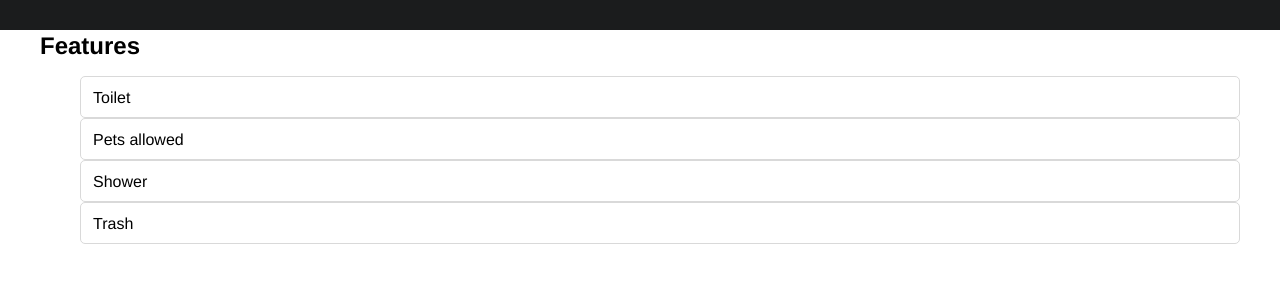
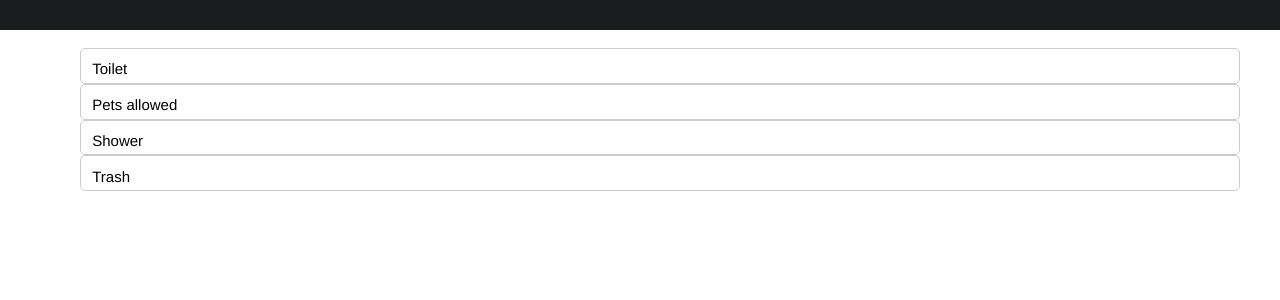
Before and after one commit to wwwidmer/hipcamp, a React app: page / in a window 1280 px wide. Shown: the top 300 px of the page. Built offline with nearby package versions, Linux system fonts and the light colour scheme; some icons are missing.

Commit message:
conditional warning

```diff
--- a/src/components/common/Page.js
+++ b/src/components/common/Page.js
@@ -8,7 +8,7 @@ class Page extends React.Component {
       return (
         <div className="page">
           <Header />
-          <div> {this.props.children} </div>
+          <div className="content"> {this.props.children} </div>
         </div>
       )
     }
--- a/src/components/pages/campground/CampgroundPage.js
+++ b/src/components/pages/campground/CampgroundPage.js
@@ -10,11 +10,7 @@ class CampgroundPage extends React.Component {
     	this.state = {
         loading: true,
         features: [],
-        campground: {
-            name: 'Smokemont Campground',
-            location: 'Smokemont Campground Rd A, Cherokee, NC 28719',
-
-        }
+        campground: {}
       };
     }
 
@@ -29,9 +25,7 @@ class CampgroundPage extends React.Component {
 
       return (
         <Page>
-            <div className="sidebar">
-              <FeatureList features={features} />
-            </div>
+            <FeatureList features={features} />
         </Page>
       )
     }
--- a/src/components/pages/campground/Feature.js
+++ b/src/components/pages/campground/Feature.js
@@ -17,10 +17,17 @@ class Feature extends React.Component {
     render () {
         const { title, presence, subfeatures, key } = this.props;
         const { hideSubfeatures } = this.state;
-        const color = presence ? 'green' : 'red';
+        var color = presence ? 'green' : 'red';
+        var checked = presence ? 'checkmark icon': 'minus icon';
         const hidden = (subfeatures || []).length ? '' : 'hidden';
         const showOrHide = hideSubfeatures ? 'chevron down icon' : 'chevron up icon';
-        const checked = presence ? 'checkmark icon': 'minus icon'
+
+        for (var i = 0; i < subfeatures.length; i++) {
+          if (presence && !subfeatures[i].presence) {
+            color = 'yellow';
+            checked = 'warning sign icon';
+          }
+        }
 
         return (
           <li className={`feature ${color}`}>
@@ -49,7 +56,6 @@ class FeatureList extends React.Component {
     const hide = hidden ? 'hidden': '';
     return (
       <div className={`featurelist ${hide}`}>
-        {!subfeature && <h2> Features </h2>}
         <ul className={`${subfeatureList}`}>
           {
             features.map( ( feature, i) => {
--- a/src/style.scss
+++ b/src/style.scss
@@ -8,22 +8,17 @@ $font-stack: Helvetica, sans-serif;
 }
 
 .page {
-  display: grid;
-  grid-template-columns: 3fr;
-  grid-template-rows: minmax(1fr, 500px);
+  .content {
+    display: grid;
+    grid-template-columns: 3fr;
+    grid-template-rows: minmax(1fr, 500px);
+  }
   margin: 2em;
 }
 
 .featurelist {
   width: 100%;
-  display: grid;
-  grid-template-columns: 1fr;
-  grid-template-rows: minmax(1fr, 100px);
   font-family: $font-stack;
-
-  h2 {
-    margin: 0;
-  }
 }
 
 .hidden {
@@ -34,12 +29,14 @@ $font-stack: Helvetica, sans-serif;
 }
 .feature {
   padding: .75em;
+  min-height: .75em;
   list-style-type: none;
-  border: 1px #D9D9D9 solid;
+  border: 1px #CCCCCC solid;
   border-radius: 5px;
+  font-size: 15px;
 
   .inline  {
-    min-height: 1em;
+    display: inline;
 
     * {
       float: left;
@@ -49,6 +46,8 @@ $font-stack: Helvetica, sans-serif;
     }
   }
   .subfeature {
+    padding-left: 20px;
+    clear: both;
     .feature {
       border: none;
     }
```
Also changed, not shown: 1 other file (tests, documents, lock files or other folders).
